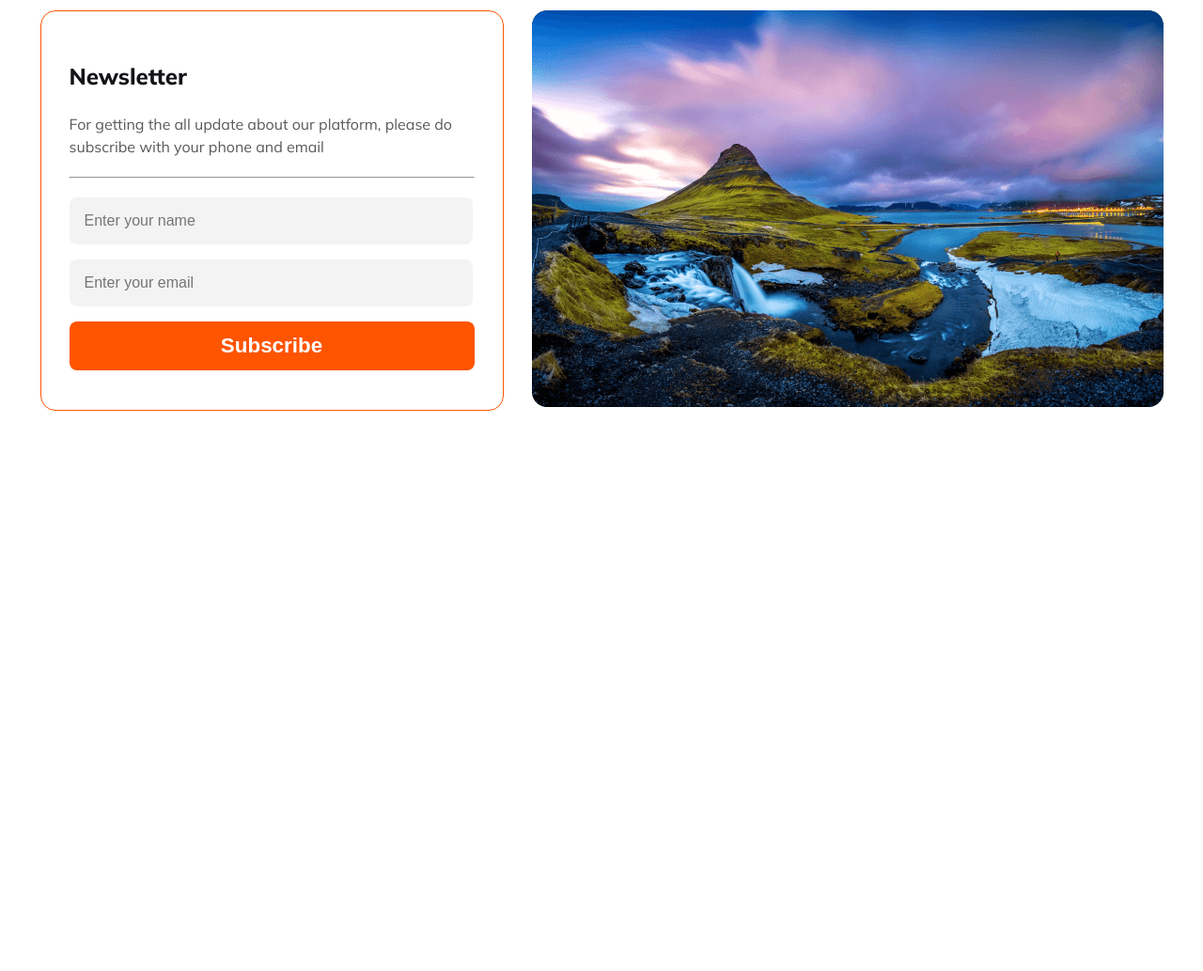
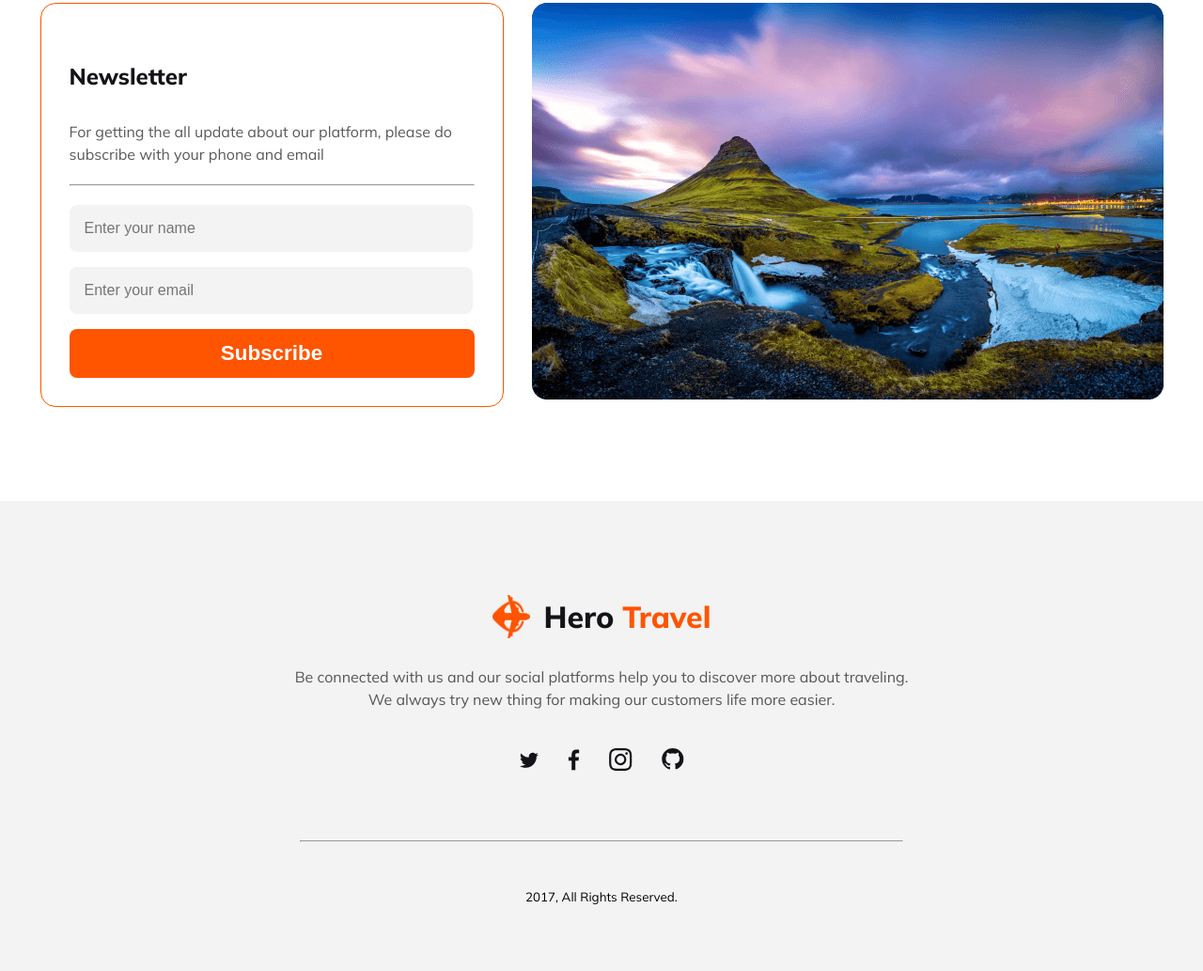
Before and after one commit to syedtarif/Journey-Craft-A2, a plain HTML site: page index.html in a window 1280 px wide. Shown: the part 3516-4549 px from the top of the page at 94% size. Before the commit the page ends 4053 px from the top, so only its background shows below. Drawn offline with Linux system fonts and the light colour scheme.

Commit message:
main parts of the project is completed

```diff
--- a/index.html
+++ b/index.html
@@ -106,7 +106,7 @@
                 <div class="single-service">
                     <div>
                         <img src="./images/hotel 1.svg" alt="">
-                        <h3 class="third-heading-style">Handpicked Hotels</h3>
+                        <h4 class="fourth-heading-style">Handpicked Hotels</h4>
                         <p class="text-style">Discover unparalleled comfort and style with our handpicked hotels, where
                             each
                             accommodation is meticulously selected to elevate your travel experience.</p>
@@ -115,7 +115,7 @@
                 <div id="unique-single-service" class="single-service">
                     <div>
                         <img src="./images/map 1.svg" alt="">
-                        <h3 class="third-heading-style">World Class Service</h3>
+                        <h4 class="fourth-heading-style">World Class Service</h4>
                         <p class="text-style">Our world-class service is not just a promise but a guarantee. From the
                             moment you entrust us with your travel dreams, our dedicated team
                             ensures every detail is meticulously curated to perfection.</p>
@@ -125,7 +125,7 @@
             <div class="single-service single-service-center">
                 <div>
                     <img src="./images/price-tag 1.svg" alt="">
-                    <h3 class="third-heading-style">Best Price Guarantee</h3>
+                    <h4 class="fourth-heading-style">Best Price Guarantee</h4>
                     <p class="text-style">Our "Best Price Guarantee" assures you that you're getting the most
                         competitive rate. If you find a lower price for the same accommodation on another platform
                         within a specified timeframe</p>
@@ -136,7 +136,7 @@
         <!-- ---------------------------------------newsletter section -->
         <section class="newsletter-part">
             <div class="newsletter-input-container">
-                <h3 class="third-heading-style">Newsletter</h3>
+                <h4 class="fourth-heading-style">Newsletter</h4>
                 <p class="text-style">For getting the all update about our platform, please do subscribe with your phone
                     and email</p>
                 <hr>
@@ -147,11 +147,29 @@
                 </div>
             </div>
             <div>
-                <img src="/images/Rectangle 8 (1).png" alt="">
+                <img src="images/Rectangle-8-(1).png" alt="">
             </div>
         </section>
     </main>
     <!-- main section end -->
+
+    <!-- footer section start -->
+    <footer>
+        <section class="footer-section">
+            <div class="footer-header">
+                <img src="images/Group-40071-(2).png" alt="">
+                <h3 class="third-heading-style">Hero <span>Travel</span></h3>
+            </div>
+            <p class="text-style">Be connected with us and our social platforms help you to discover more about
+                traveling. <br> We always try new thing for making our customers life more easier.</p>
+            <div>
+                <img src="images/Social.svg" alt="">
+            </div>
+            <hr>
+            <small>2017, All Rights Reserved.</small>
+        </section>
+    </footer>
+    <!-- footer section end -->
 </body>
 
 </html>
--- a/styles/style.css
+++ b/styles/style.css
@@ -4,6 +4,9 @@
 
 body {
     font-family: 'Mulish', sans-serif;
+
+    margin: 0;
+    padding: 0;
 }
 
 .banner-section,
@@ -47,6 +50,12 @@ body {
 }
 
 .third-heading-style {
+    color: #131318;
+    font-size: 32px;
+    font-weight: 800;
+}
+
+.fourth-heading-style {
     color: #131318;
     font-size: 24px;
     font-weight: 800;
@@ -224,10 +233,54 @@ body {
 }
 
 
+/* ---------------------------------- footer section styles */
+.footer-section {
+    height: 500px;
+
+    background: rgba(19, 19, 24, 0.05);
+
+    display: flex;
+    flex-direction: column;
+    justify-content: center;
+    align-items: center;
+}
+
+.footer-header {
+    display: flex;
+    align-items: center;
+    column-gap: 15px;
+}
+
+.footer-header img {
+    width: 40px;
+    height: 46.673px;
+}
+
+.third-heading-style span {
+    color: #FF5400;
+}
+
+.footer-section .text-style {
+    text-align: center;
+    margin: 0 0 40px 0;
+}
+
+.footer-section hr {
+    width: 50%;
+    background: rgba(19, 19, 24, 0.10);
+    margin: 70px 0 50px 0;
+}
+
+
 /* ---------------------------------- responsiveness for mobile device */
 @media screen and (max-width: 600px) {
 
     /* ---------shared responsiveness styles */
+    body {
+        margin: 5px;
+        padding: 5px;
+    }
+
     .popular-tours,
     .popular-tours img,
     .choose-destination,
@@ -253,7 +306,6 @@ body {
 
     .banner-text-style,
     .text-style {
-        max-width: 350px;
         font-size: 0.8rem;
     }
 
@@ -314,7 +366,7 @@ body {
     .single-service,
     single-service-center {
         width: 260px;
-        height: 240px;
+        height: 320px;
     }
 
     .best-services .single-service {
@@ -331,4 +383,14 @@ body {
         margin: 0;
         margin-bottom: 30px;
     }
+
+    /* -----------------------footer section responsiveness */
+    .fourth-heading-style {
+        font-size: 1.8rem;
+    }
+
+    .footer-section hr {
+        width: 75%;
+        margin: 50px 0 40px 0;
+    }
 }
```
Also changed, not shown: images/Group-40071-(2).png (renamed from images/Group 40071 (2).png), images/Rectangle-8-(1).png (renamed from images/Rectangle 8 (1).png), images/Social.svg (added).
